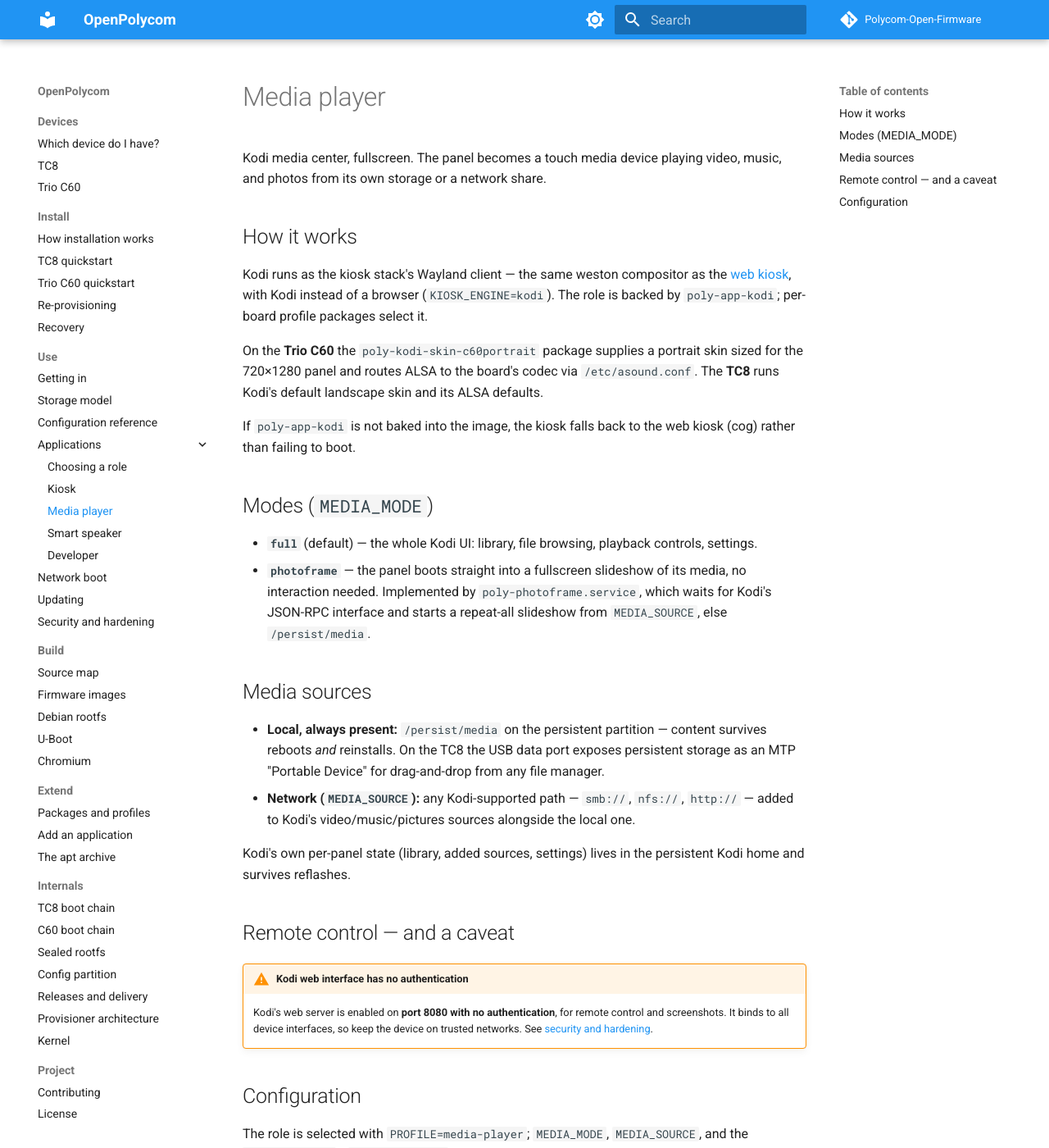
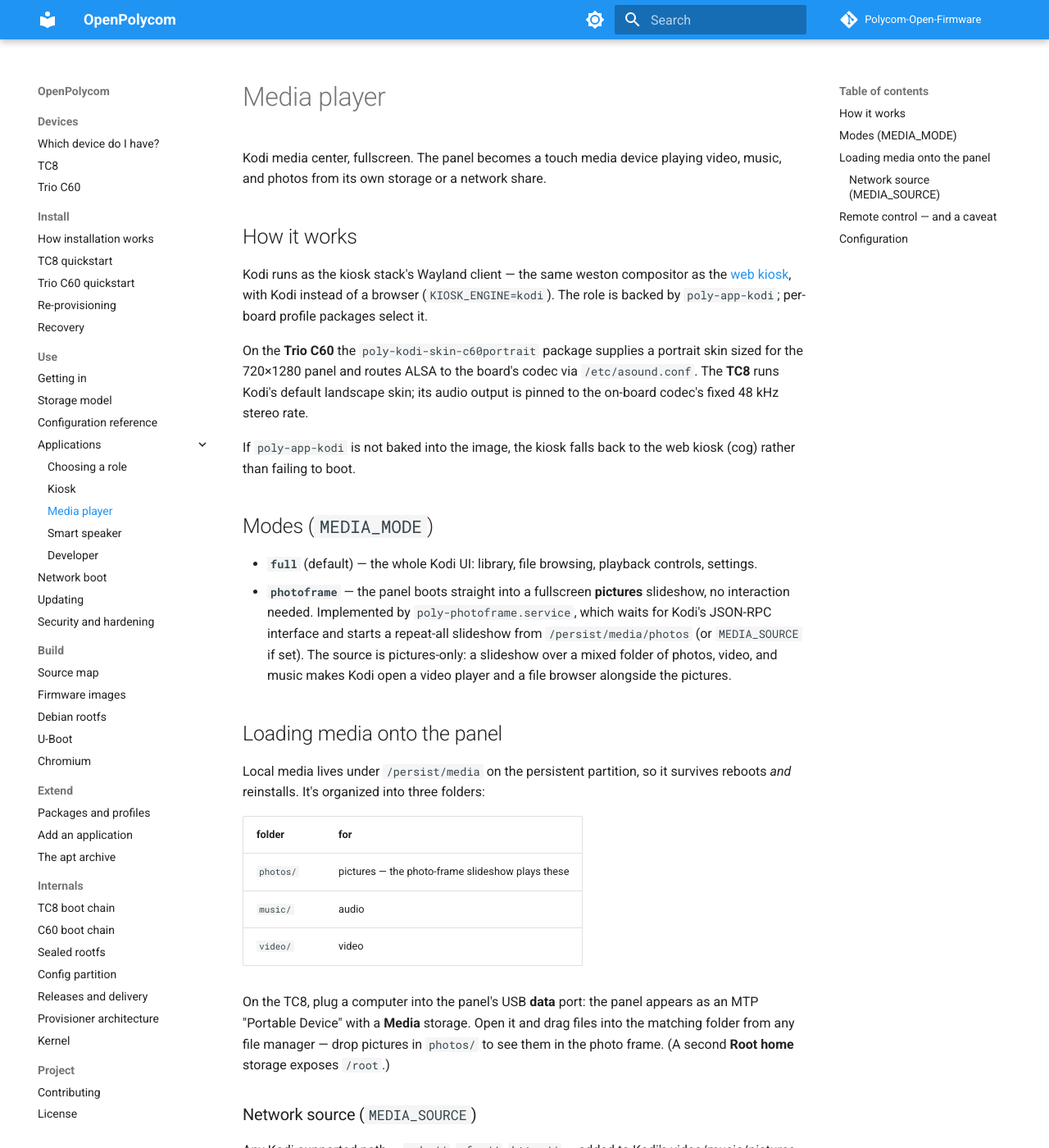
Before and after one commit to Polycom-Open-Firmware/Polycom-Open-Firmware.github.io, an MkDocs documentation site: the page built from docs/use/applications/media-player.md, in a window 1280 px wide and 1400 px high. Shown: the whole window at 82% size. Built offline with MkDocs 1.6.1 and Material for MkDocs 9.7.7, drawn with Linux system fonts in a browser that asks for light colours; some of the changed text lies outside the part shown.

Commit message:
docs: media loading guide + tc8-fastboot remote entry
Media player: the /persist/media photos/music/video folder layout, the
MTP drag-and-drop path, and the pictures-only photo-frame source.
Reinstall: tc8-fastboot as the remote fastboot entry, with the stage-2
environment method for images without it. TC8 device page: the gadget
exposes both persistent storages over MTP.

Co-Authored-By: Claude Opus 4.8 <noreply@anthropic.com>

```diff
--- a/docs/use/applications/media-player.md
+++ b/docs/use/applications/media-player.md
@@ -13,7 +13,8 @@ profile packages select it.
 On the **Trio C60** the `poly-kodi-skin-c60portrait` package supplies a
 portrait skin sized for the 720×1280 panel and routes ALSA to the board's
 codec via `/etc/asound.conf`. The **TC8** runs Kodi's default landscape
-skin and its ALSA defaults.
+skin; its audio output is pinned to the on-board codec's fixed 48 kHz
+stereo rate.
 
 If `poly-app-kodi` is not baked into the image, the kiosk falls back to
 the web kiosk (cog) rather than failing to boot.
@@ -23,20 +24,35 @@ the web kiosk (cog) rather than failing to boot.
 - **`full`** (default) — the whole Kodi UI: library, file browsing,
   playback controls, settings.
 - **`photoframe`** — the panel boots straight into a fullscreen
-  slideshow of its media, no interaction needed. Implemented by
+  **pictures** slideshow, no interaction needed. Implemented by
   `poly-photoframe.service`, which waits for Kodi's JSON-RPC interface
-  and starts a repeat-all slideshow from `MEDIA_SOURCE`, else
-  `/persist/media`.
+  and starts a repeat-all slideshow from `/persist/media/photos` (or
+  `MEDIA_SOURCE` if set). The source is pictures-only: a slideshow over a
+  mixed folder of photos, video, and music makes Kodi open a video player
+  and a file browser alongside the pictures.
 
-## Media sources
+## Loading media onto the panel
 
-- **Local, always present:** `/persist/media` on the persistent
-  partition — content survives reboots *and* reinstalls. On the TC8 the
-  USB data port exposes persistent storage as an MTP "Portable Device"
-  for drag-and-drop from any file manager.
-- **Network (`MEDIA_SOURCE`):** any Kodi-supported path — `smb://`,
-  `nfs://`, `http://` — added to Kodi's video/music/pictures sources
-  alongside the local one.
+Local media lives under `/persist/media` on the persistent partition, so
+it survives reboots *and* reinstalls. It's organized into three folders:
+
+| folder | for |
+|---|---|
+| `photos/` | pictures — the photo-frame slideshow plays these |
+| `music/`  | audio |
+| `video/`  | video |
+
+On the TC8, plug a computer into the panel's USB **data** port: the panel
+appears as an MTP "Portable Device" with a **Media** storage. Open it and
+drag files into the matching folder from any file manager — drop pictures
+in `photos/` to see them in the photo frame. (A second **Root home**
+storage exposes `/root`.)
+
+### Network source (`MEDIA_SOURCE`)
+
+Any Kodi-supported path — `smb://`, `nfs://`, `http://` — added to Kodi's
+video/music/pictures sources alongside the local folders. For photo-frame
+mode, point it at a pictures folder.
 
 Kodi's own per-panel state (library, added sources, settings) lives in
 the persistent Kodi home and survives reflashes.
```
Also changed, not shown: docs/devices/tc8.md (+3 -2 lines), docs/install/reinstall.md (+16 -9 lines).
